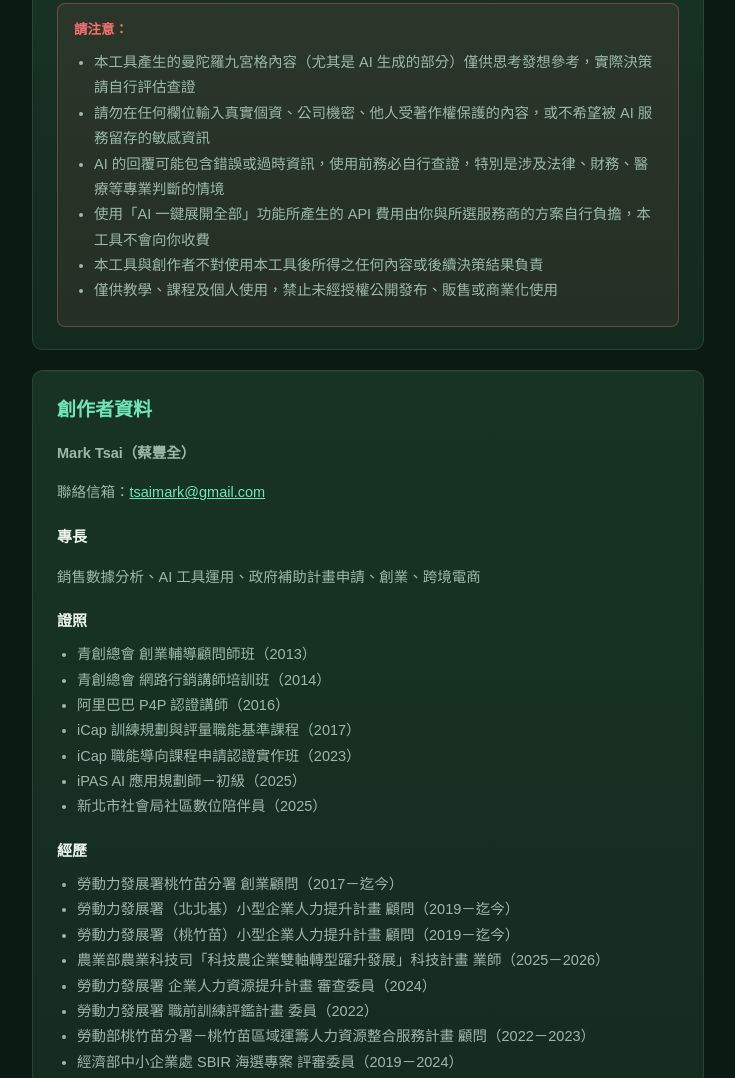
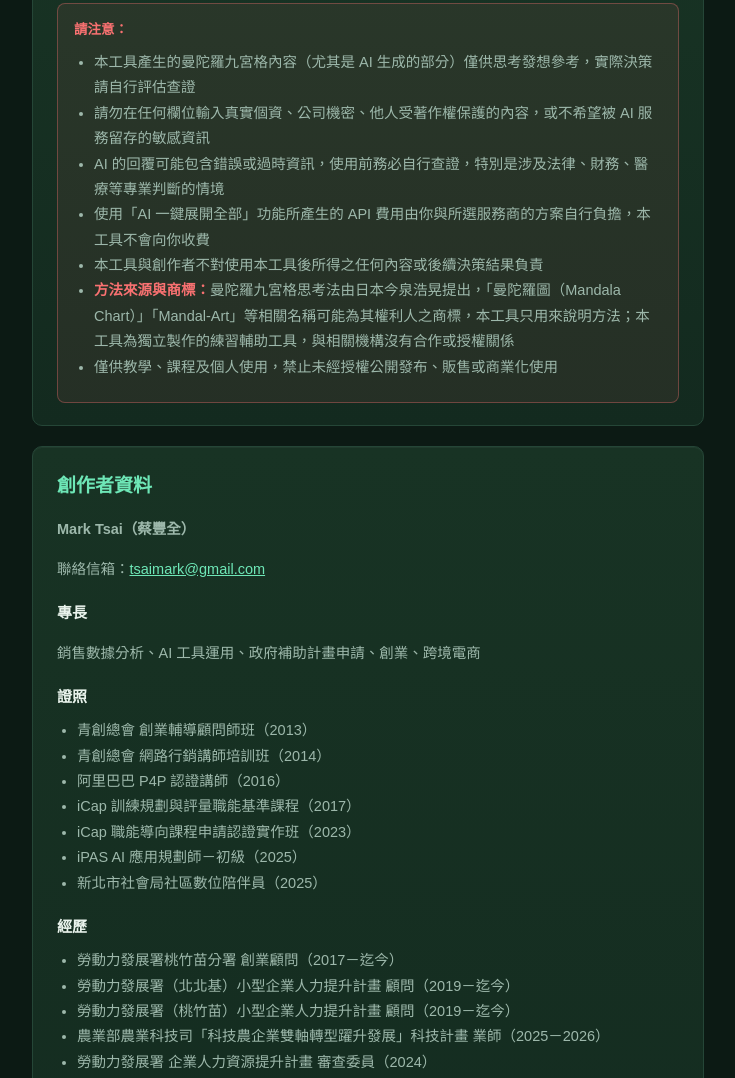
Before and after one commit to M255525/mandala-thinking, a plain HTML site: page manual.html in a window 1280 px wide. Shown: the part 1872-2950 px from the top of the page, without its empty margins (272-1007 px from the left). Drawn offline with Linux system fonts and the light colour scheme.

Commit message:
智財權檢查：加註商標／來源聲明與相關調整
Co-Authored-By: Claude Opus 5.5 <noreply@anthropic.com>

```diff
--- a/manual.html
+++ b/manual.html
@@ -114,6 +114,7 @@
         <li>AI 的回覆可能包含錯誤或過時資訊，使用前務必自行查證，特別是涉及法律、財務、醫療等專業判斷的情境</li>
         <li>使用「AI 一鍵展開全部」功能所產生的 API 費用由你與所選服務商的方案自行負擔，本工具不會向你收費</li>
         <li>本工具與創作者不對使用本工具後所得之任何內容或後續決策結果負責</li>
+        <li><strong>方法來源與商標：</strong>曼陀羅九宮格思考法由日本今泉浩晃提出，「曼陀羅圖（Mandala Chart）」「Mandal-Art」等相關名稱可能為其權利人之商標，本工具只用來說明方法；本工具為獨立製作的練習輔助工具，與相關機構沒有合作或授權關係</li>
         <li>僅供教學、課程及個人使用，禁止未經授權公開發布、販售或商業化使用</li>
       </ul>
     </div>
```
